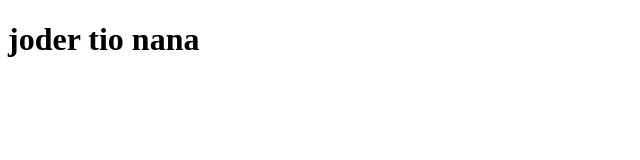
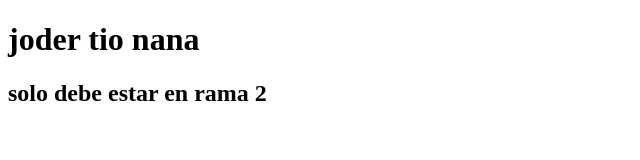
Before and after one commit to marcelo-sd/pruebasMEcanismo, a plain HTML site: page index.html in a window 1280 px wide. Shown: the whole page, without its empty margins (0-640 px from the left). Drawn offline with Linux system fonts and the light colour scheme.

Commit message:
1roCommitRama1

```diff
--- a/index.html
+++ b/index.html
@@ -8,5 +8,6 @@
 </head>
 <body>
     <h1>joder  tio  nana </h1>
+    <h2>solo debe estar en rama 2</h2>
 </body>
 </html>
```
